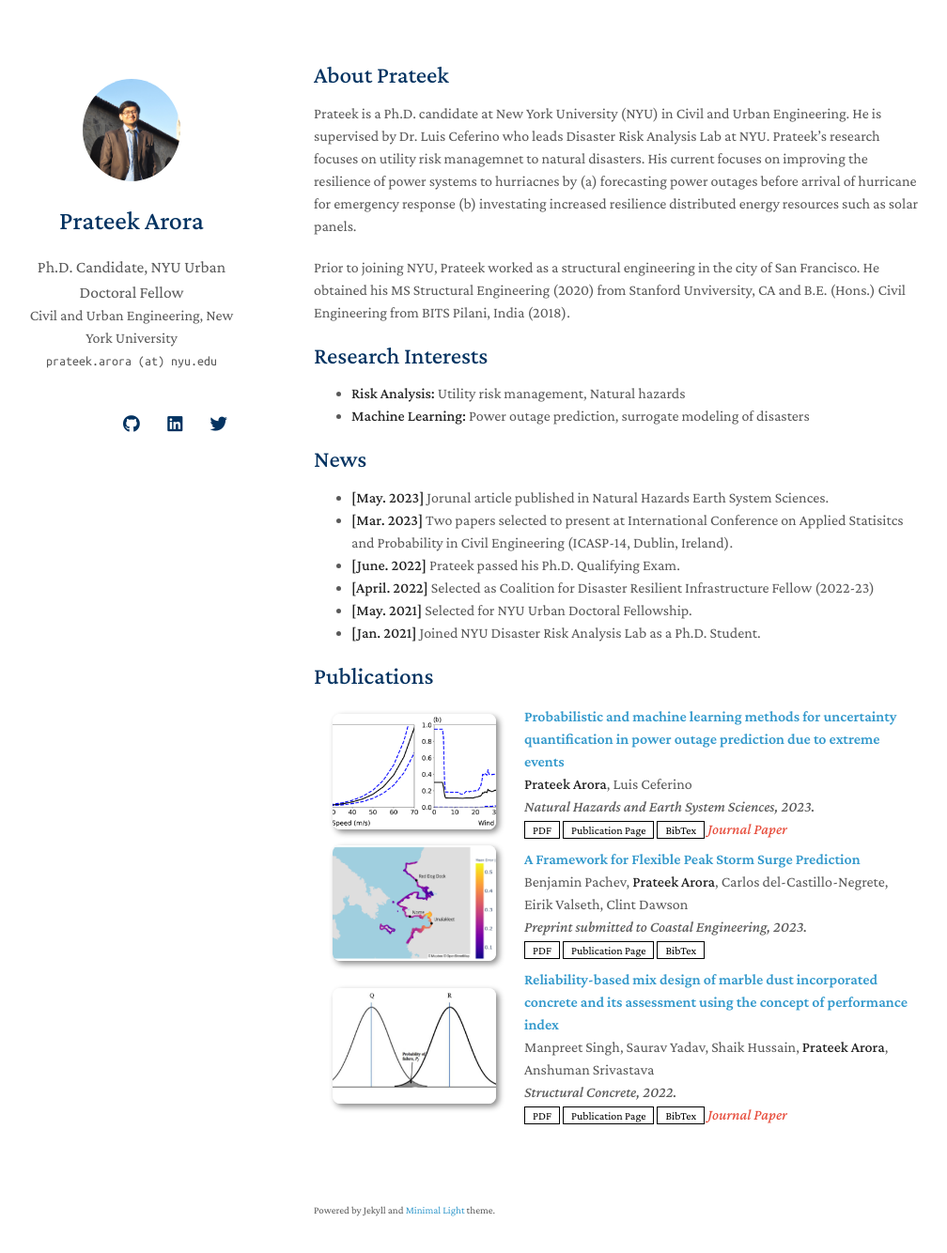
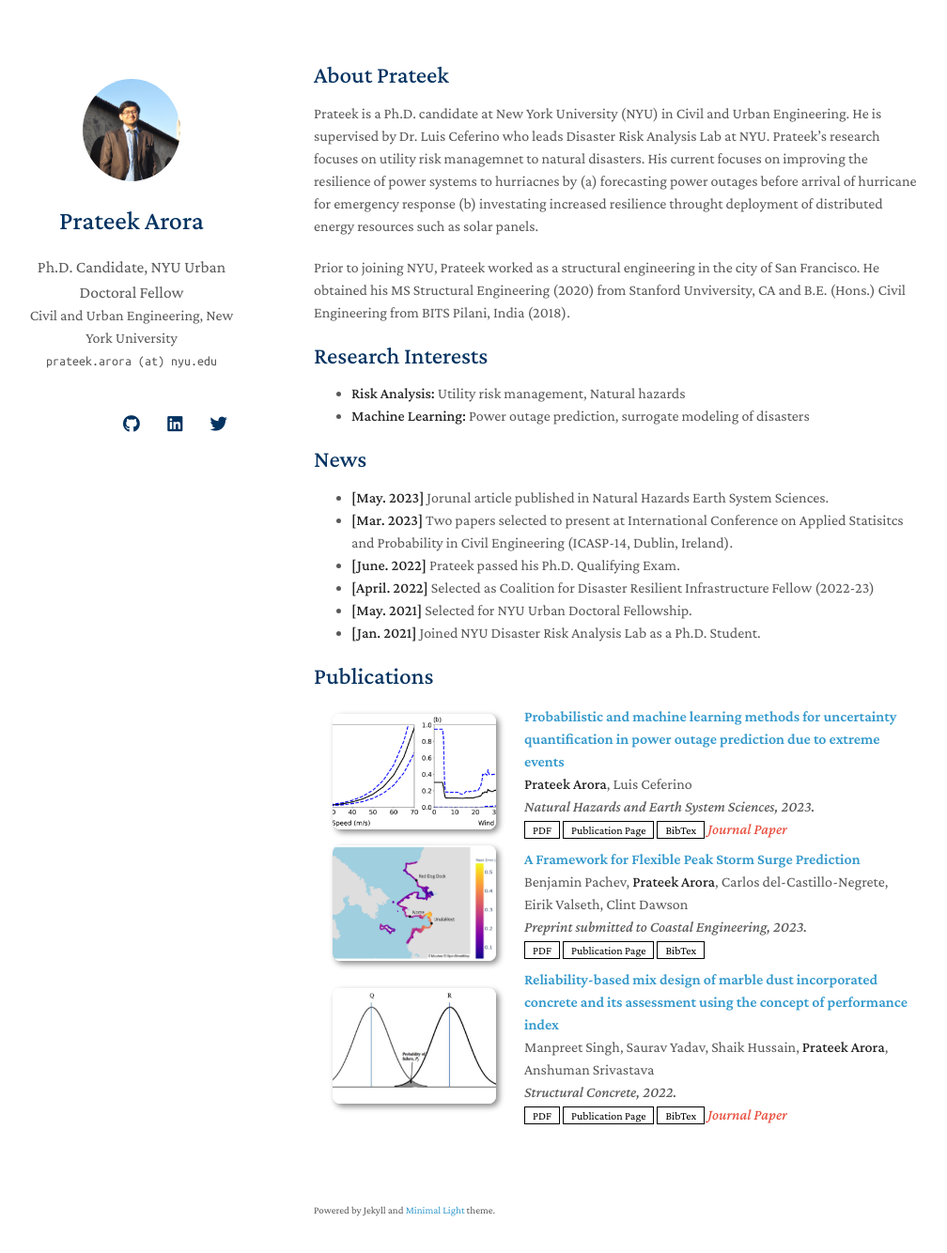
Before and after one commit to pa56/profile, a Jekyll site: the page built from index.md, in a window 1280 px wide and 1369 px high. Shown: the top 1334 px of the window at 94% size, without its empty margins (136-1144 px from the left). Built offline with Jekyll 4.4.1, drawn with Linux system fonts in a browser that asks for light colours; nearby versions of some CDN libraries; a style sheet for code colours, icons or effects is not loaded; our own code applies the rules of GitHub Pages for plain Markdown files.

Commit message:
Update index.md

```diff
--- a/index.md
+++ b/index.md
@@ -4,7 +4,7 @@ layout: homepage
 
 ## About Prateek
 
-Prateek is a Ph.D. candidate at New York University (NYU) in Civil and Urban Engineering. He is supervised by Dr. Luis Ceferino who leads Disaster Risk Analysis Lab at NYU. Prateek's research focuses on utility risk managemnet to natural disasters. His current focuses on improving the resilience of power systems to hurriacnes by (a) forecasting power outages before arrival of hurricane for emergency response (b) investating increased resilience distributed energy resources such as solar panels.
+Prateek is a Ph.D. candidate at New York University (NYU) in Civil and Urban Engineering. He is supervised by Dr. Luis Ceferino who leads Disaster Risk Analysis Lab at NYU. Prateek's research focuses on utility risk managemnet to natural disasters. His current focuses on improving the resilience of power systems to hurriacnes by (a) forecasting power outages before arrival of hurricane for emergency response (b) investating increased resilience throught deployment of distributed energy resources such as solar panels.
 
 Prior to joining NYU, Prateek worked as a structural engineering in the city of San Francisco. He obtained his MS Structural Engineering (2020) from Stanford Unviversity, CA and B.E. (Hons.) Civil Engineering  from BITS Pilani, India (2018).
 
```
